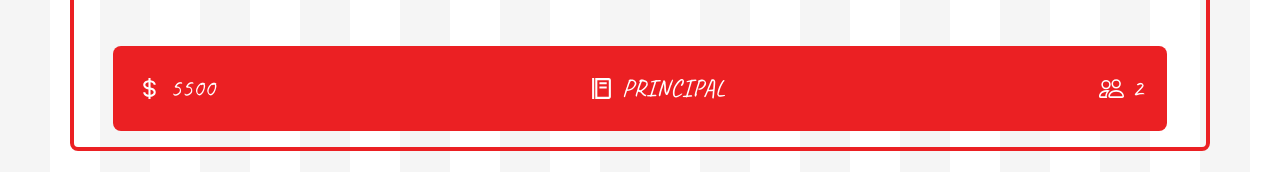
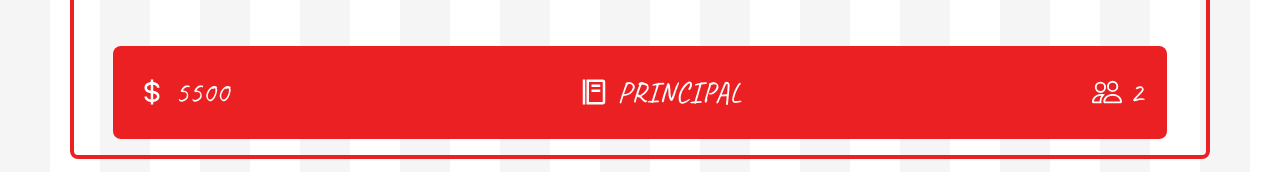
Before and after one commit to ThomasBrets/MariaBonita, a React (Vite) app: page /menu/1 in a window 1280 px wide. Shown: the part 628-800 px from the top of the page. Built offline with nearby package versions, Linux system fonts and the light colour scheme.

Commit message:
more size letter

```diff
--- a/src/pages/FoodDetails.jsx
+++ b/src/pages/FoodDetails.jsx
@@ -78,7 +78,7 @@ const FoodDetails = () => {
             </div>
           </div>
           {/* price, persons, category */}
-          <div className="bg-primary uppercase font-primary my-4 mx-6 p-6 text-white text-[25px] flex justify-between items-center rounded-lg">
+          <div className="bg-primary uppercase font-primary my-4 mx-6 p-6 text-white text-[30px] flex justify-between items-center rounded-lg">
             <div className="flex gap-x-2 items-center">
               <div>
                 <BiDollar />
```
